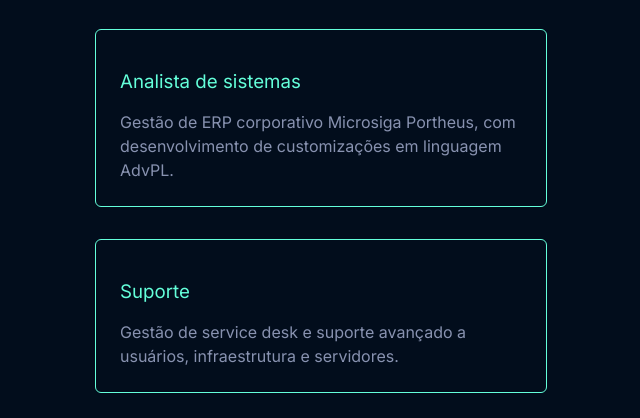
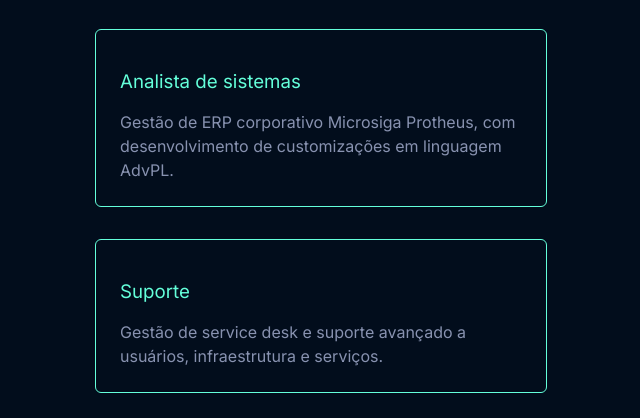
Before and after one commit to vieira-a/vieira-a.github.io, a plain HTML site: page index.html in a window 1280 px wide. Shown: the part 3751-4169 px from the top of the page, 319-959 px from the left. Drawn offline with nearby package versions, Linux system fonts and the light colour scheme; a web font is replaced by a local one.

Commit message:
Update experiences section

```diff
--- a/index.html
+++ b/index.html
@@ -210,11 +210,11 @@
             </div>
             <div class="experience">
                 <h3>Analista de sistemas</h3>
-                <p>Gestão de ERP corporativo Microsiga Portheus, com desenvolvimento de customizações em linguagem AdvPL.</p>
+                <p>Gestão de ERP corporativo Microsiga Protheus, com desenvolvimento de customizações em linguagem AdvPL.</p>
             </div>
             <div class="experience">
                 <h3>Suporte</h3>
-                <p>Gestão de service desk e suporte avançado a usuários, infraestrutura e servidores.</p>
+                <p>Gestão de service desk e suporte avançado a usuários, infraestrutura e serviços.</p>
             </div>
             <div class="experience">
               <h3>Treinamento</h3>
```
